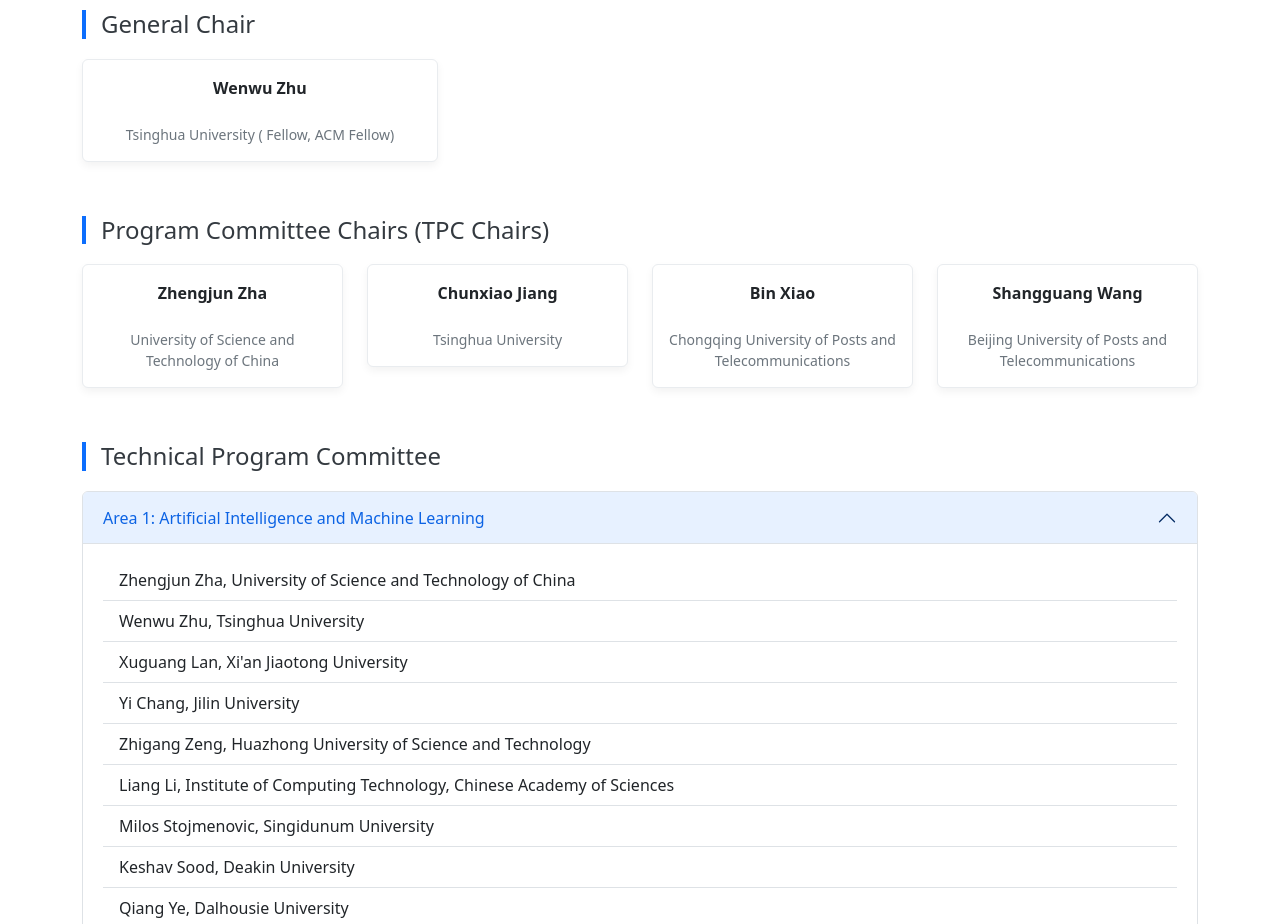
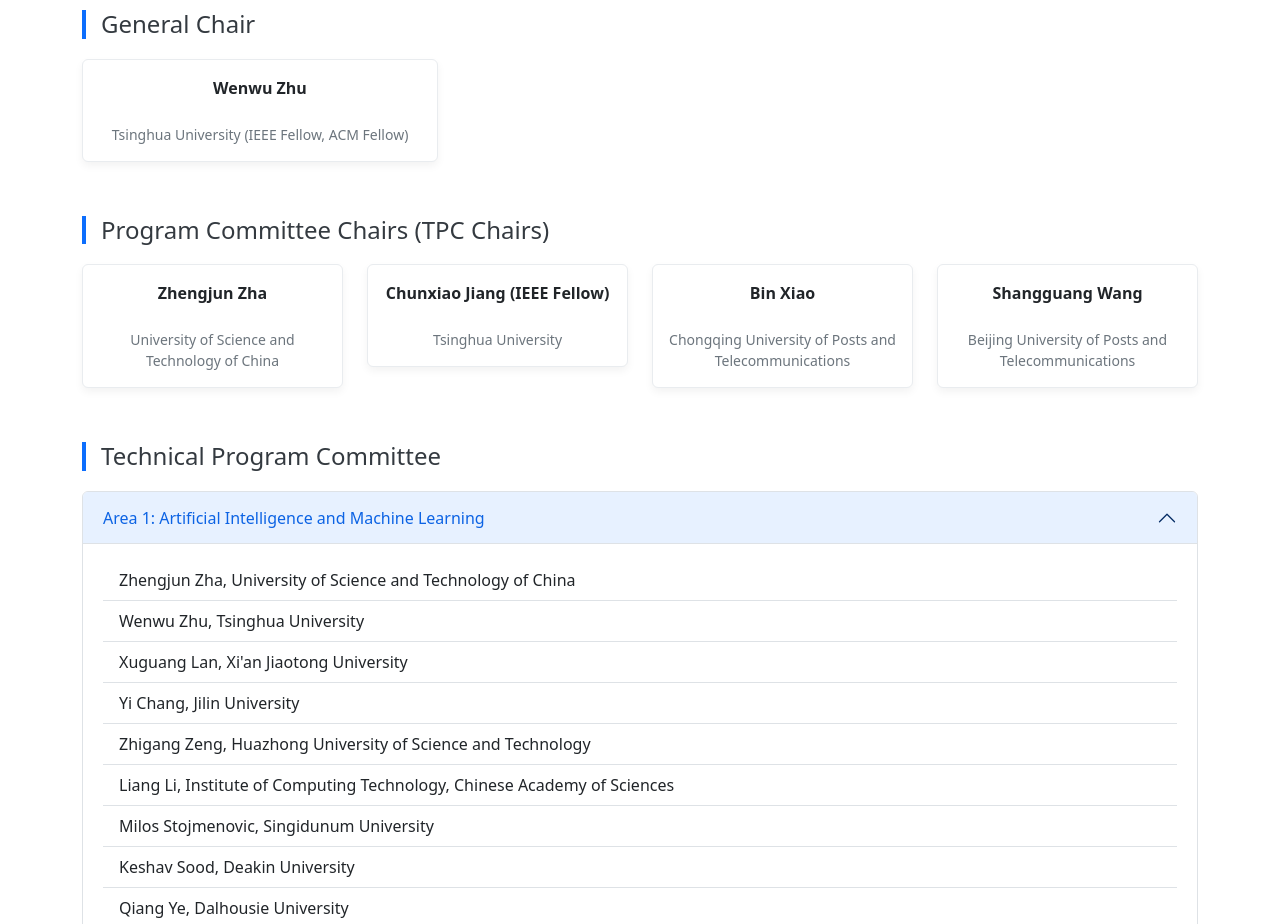
Before and after one commit to QuanZhouBuaa/ICICNC, a plain HTML site: page index.html in a window 1280 px wide. Shown: the part 1860-2784 px from the top of the page. Drawn offline with nearby package versions, Linux system fonts and the light colour scheme.

Commit message:
Update index.html

```diff
--- a/index.html
+++ b/index.html
@@ -106,7 +106,7 @@
             <!-- 大会主席 -->
             <h4 class="committee-subtitle">General Chair</h4>
             <div class="row">
-                <div class="col-md-4 mb-4"><div class="card p-3 text-center"><strong>Wenwu Zhu</strong><br><small>Tsinghua University ( Fellow, ACM Fellow)</small></div></div>
+                <div class="col-md-4 mb-4"><div class="card p-3 text-center"><strong>Wenwu Zhu</strong><br><small>Tsinghua University (IEEE Fellow, ACM Fellow)</small></div></div>
 
             </div>
 
@@ -114,7 +114,7 @@
             <h4 class="committee-subtitle">Program Committee Chairs (TPC Chairs)</h4>
             <div class="row">
                 <div class="col-md-3 mb-4"><div class="card p-3 text-center"><strong>Zhengjun Zha</strong><br><small>University of Science and Technology of China</small></div></div>
-                <div class="col-md-3 mb-4"><div class="card p-3 text-center"><strong>Chunxiao Jiang</strong><br><small>Tsinghua University</small></div></div>
+                <div class="col-md-3 mb-4"><div class="card p-3 text-center"><strong>Chunxiao Jiang (IEEE Fellow)</strong><br><small>Tsinghua University</small></div></div>
                 <div class="col-md-3 mb-4"><div class="card p-3 text-center"><strong>Bin Xiao</strong><br><small>Chongqing University of Posts and Telecommunications</small></div></div>
                 <div class="col-md-3 mb-4"><div class="card p-3 text-center"><strong>Shangguang Wang</strong><br><small>Beijing University of Posts and Telecommunications</small></div></div>
             </div>
```
